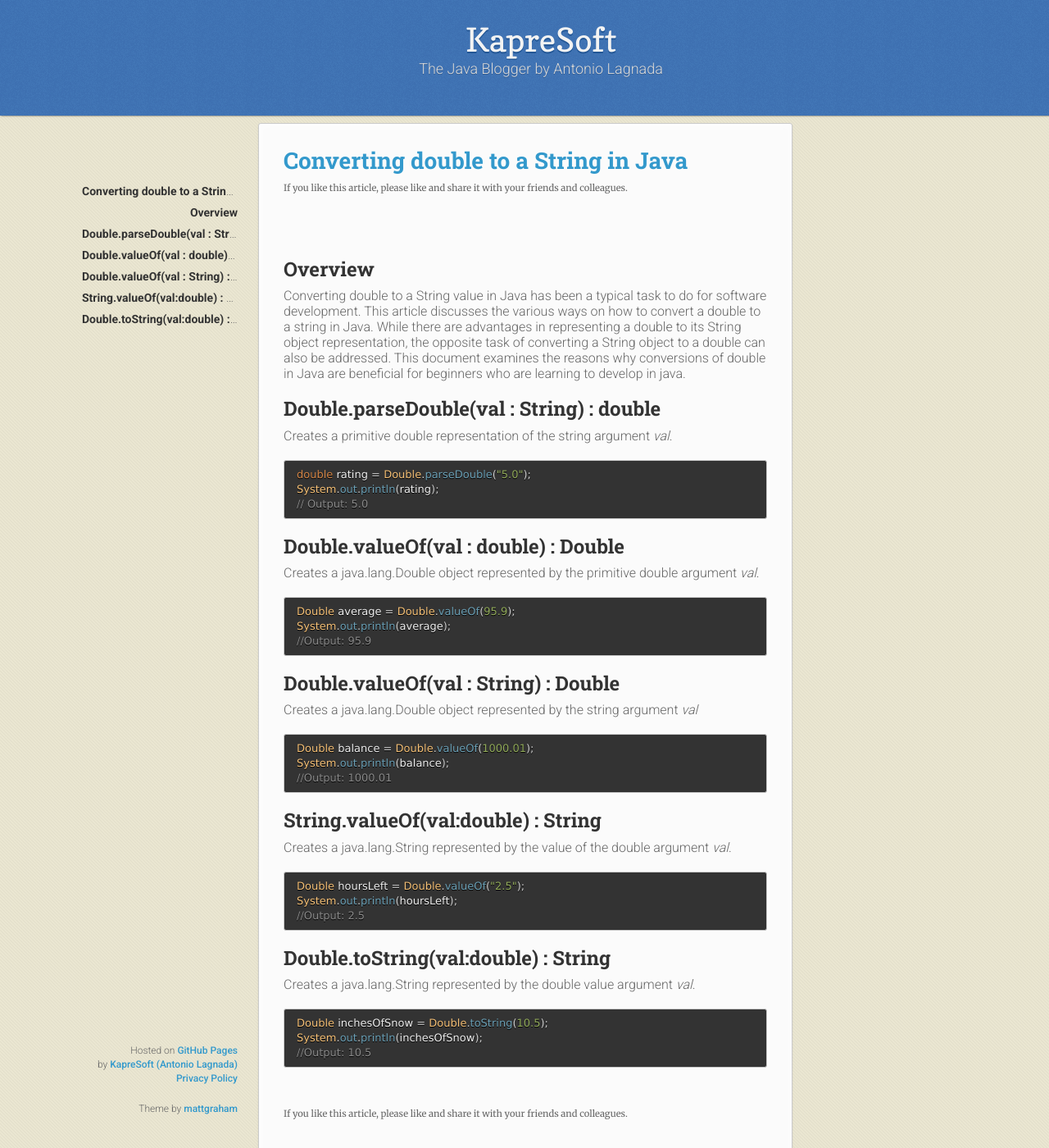
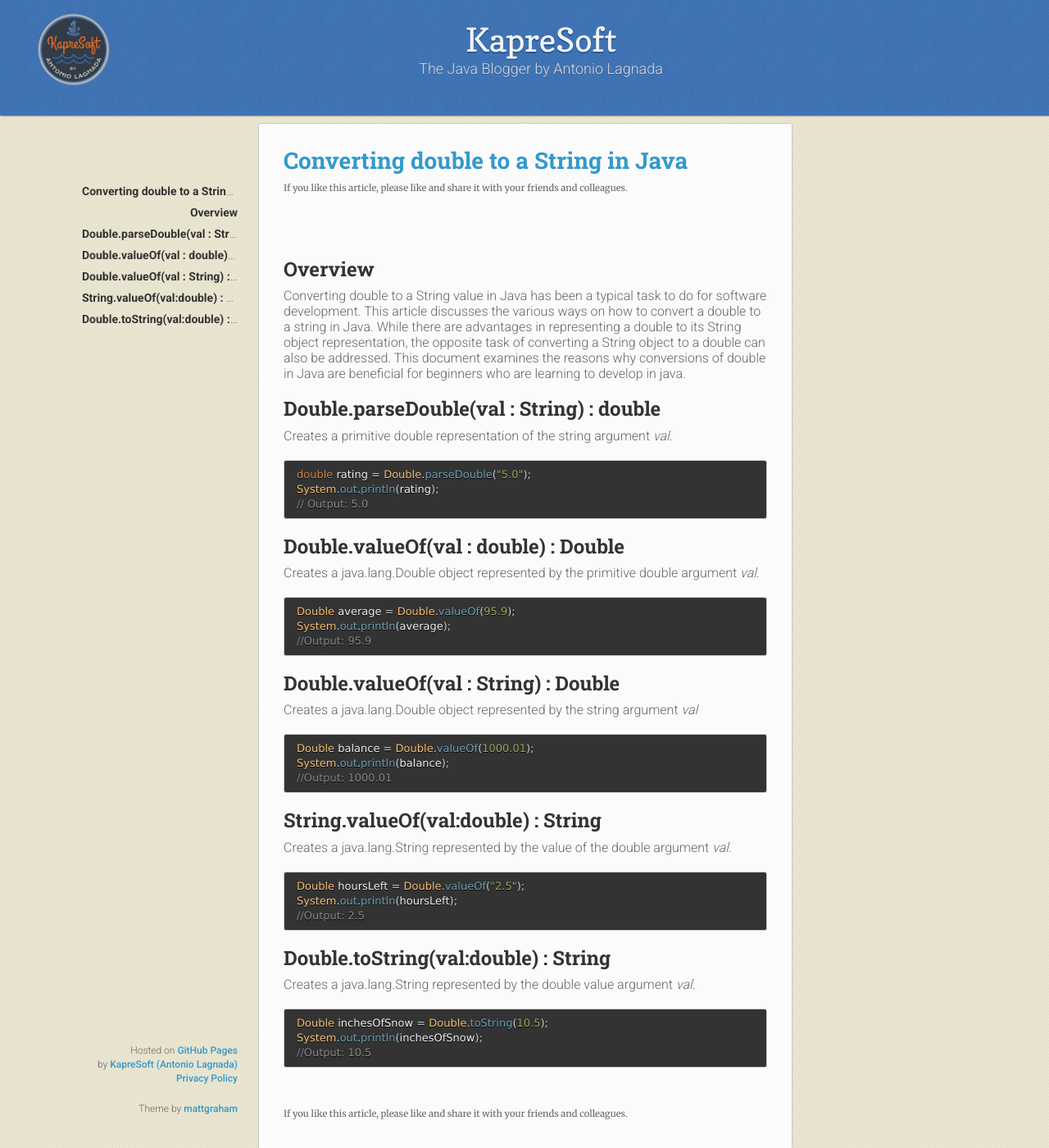
Before and after one commit to kapresoft/kapresoft.github.io, a Jekyll site: the page built from _posts/2019-05-11-converting-double-value-to-string.md, in a window 1280 px wide and 1400 px high. Shown: the whole window at 82% size. Built offline with Jekyll 4.4.1, drawn with Linux system fonts in a browser that asks for light colours; comment, search, counter and statistics services are not loaded.

Commit message:
logo update. added main site to sitemap.xml

```diff
--- a/_layouts/kapresoft.html
+++ b/_layouts/kapresoft.html
@@ -41,6 +41,9 @@
 {% include share-scripts.html %}
 
 <header>
+    <div class="logo-wrap">
+    <div style="float: left;"><img src="/assets/images/kapresoft1-210x.png" width="100"/></div>
+    </div>
     <a href="/" title="Click to navigate to kapresoft.com home page."><h1>{{ site.title | default: site.github.repository_name }}</h1></a>
     <p>{{ site.description | default: site.github.project_tagline }}</p>
 </header>
--- a/assets/css/style.scss
+++ b/assets/css/style.scss
@@ -121,9 +121,15 @@ nav {
     font-family: $header-font-family;
     font-weight: 500;
   }
+  .logo-wrap {
+    position: fixed;
+    width: 100px;
+    height: 100px;
+    left: 40px;
+    top: 10px;
+    border: 0px solid #000000;
+  }
 }
-
-
 
 @media print, screen and (max-width: 720px) {
 
@@ -201,4 +207,8 @@ nav {
       -ms-text-overflow: ellipsis;
     }
   }
+
+  .logo-wrap {
+    display: none;
+  }
 }
--- a/sitemap.xml
+++ b/sitemap.xml
@@ -1,5 +1,8 @@
 <?xml version='1.0' encoding='UTF-8'?>
 <urlset xmlns="http://www.sitemaps.org/schemas/sitemap/0.9">
+    <url>
+        <loc>https://www.kapresoft.com</loc>
+    </url>
     <url>
         <loc>https://www.kapresoft.com/java/2018/08/14/getting-started-with-gradle.html</loc>
     </url>
```
